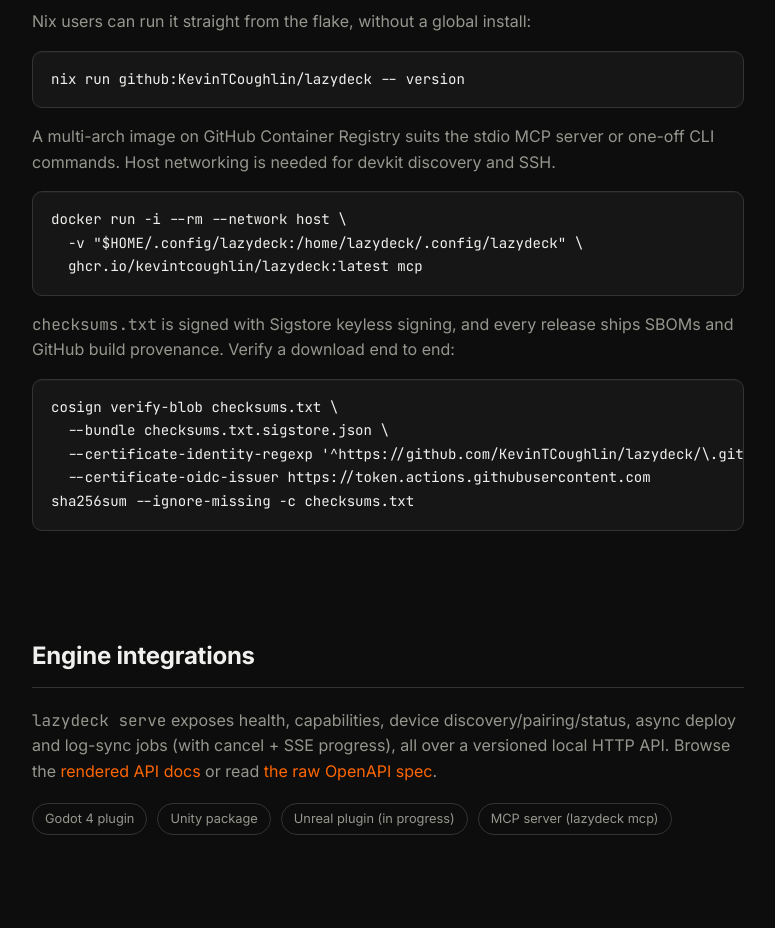
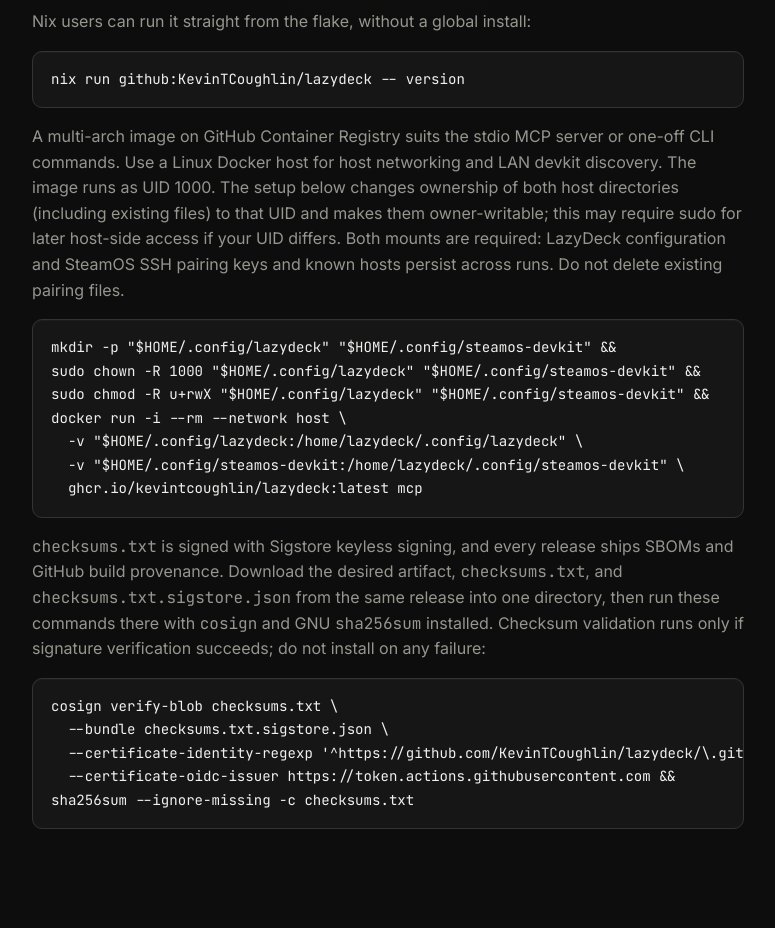
Before and after one commit to KevinTCoughlin/lazydeck, a plain HTML site: page docs/index.html in a window 1280 px wide. Shown: the part 3020-3948 px from the top of the page, without its empty margins (252-1027 px from the left). Drawn offline with Linux system fonts and the light colour scheme.

Commit message:
docs: fix verification gating and persistent container setup (#102)
* docs: fix release verification and container state persistence

* Revise checksum validation instructions in README

Updated instructions for checksum validation and added requirement for GitHub CLI.

Co-authored-by: Copilot Autofix powered by AI <175728472+Copilot@users.noreply.github.com>

---------

Co-authored-by: Copilot Autofix powered by AI <175728472+Copilot@users.noreply.github.com>

```diff
--- a/docs/index.html
+++ b/docs/index.html
@@ -336,19 +336,32 @@ sudo dnf install ./lazydeck_&lt;version&gt;_linux_amd64.rpm</code></pre>
   <pre class="codeblock"><code>nix run github:KevinTCoughlin/lazydeck -- version</code></pre>
   <p style="color:var(--dim)">
     A multi-arch image on GitHub Container Registry suits the stdio MCP server
-    or one-off CLI commands. Host networking is needed for devkit discovery and SSH.
+    or one-off CLI commands. Use a Linux Docker host for host networking and LAN
+    devkit discovery. The image runs as UID 1000. The setup below changes ownership
+    of both host directories (including existing files) to that UID and makes them
+    owner-writable; this may require sudo for later host-side access if your UID differs.
+    Both mounts are required: LazyDeck configuration and SteamOS SSH pairing keys
+    and known hosts persist across runs. Do not delete existing pairing files.
   </p>
-  <pre class="codeblock"><code>docker run -i --rm --network host \
+  <pre class="codeblock"><code>mkdir -p "$HOME/.config/lazydeck" "$HOME/.config/steamos-devkit" &&
+sudo chown -R 1000 "$HOME/.config/lazydeck" "$HOME/.config/steamos-devkit" &&
+sudo chmod -R u+rwX "$HOME/.config/lazydeck" "$HOME/.config/steamos-devkit" &&
+docker run -i --rm --network host \
   -v "$HOME/.config/lazydeck:/home/lazydeck/.config/lazydeck" \
+  -v "$HOME/.config/steamos-devkit:/home/lazydeck/.config/steamos-devkit" \
   ghcr.io/kevintcoughlin/lazydeck:latest mcp</code></pre>
   <p style="color:var(--dim)">
     <code>checksums.txt</code> is signed with Sigstore keyless signing, and every
-    release ships SBOMs and GitHub build provenance. Verify a download end to end:
+    release ships SBOMs and GitHub build provenance. Download the desired artifact,
+    <code>checksums.txt</code>, and <code>checksums.txt.sigstore.json</code> from the
+    same release into one directory, then run these commands there with
+    <code>cosign</code> and GNU <code>sha256sum</code> installed. Checksum validation
+    runs only if signature verification succeeds; do not install on any failure:
   </p>
   <pre class="codeblock"><code>cosign verify-blob checksums.txt \
   --bundle checksums.txt.sigstore.json \
   --certificate-identity-regexp '^https://github.com/KevinTCoughlin/lazydeck/\.github/workflows/release\.yml@' \
-  --certificate-oidc-issuer https://token.actions.githubusercontent.com
+  --certificate-oidc-issuer https://token.actions.githubusercontent.com &amp;&amp;
 sha256sum --ignore-missing -c checksums.txt</code></pre>
 </section>
 
```
Also changed, not shown: 2 other files.
